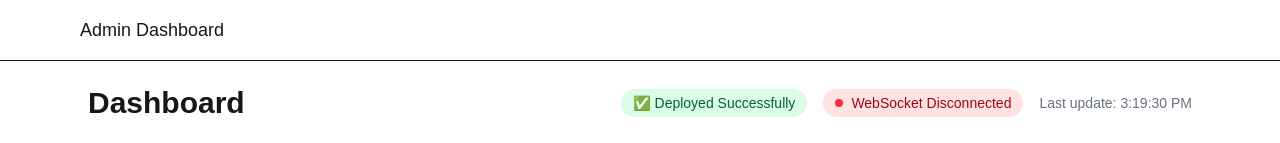
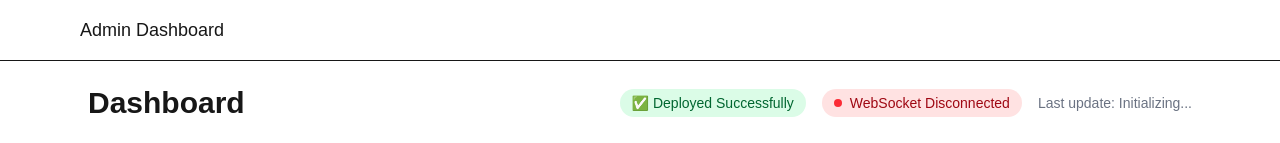
Before and after one commit to 2019UGEC100/status-app-cursor, a Next.js app: page /dashboard in a window 1280 px wide. Shown: the top 143 px of the page. Built offline with nearby package versions, Linux system fonts and the light colour scheme; no server answers.

Commit message:
fix: resolve hydration error and pusher import - use correct createPusherClient function

```diff
--- a/src/app/(dashboard)/dashboard/page.tsx
+++ b/src/app/(dashboard)/dashboard/page.tsx
@@ -1,7 +1,7 @@
 "use client";
 
 import { useEffect, useState } from "react";
-import { pusherClient } from "@/lib/pusher-client";
+import { createPusherClient } from "@/lib/pusher-client";
 
 interface Service {
   id: string;
@@ -33,10 +33,12 @@ export default function DashboardPage() {
   ]);
   const [incidents, setIncidents] = useState<Incident[]>([]);
   const [isConnected, setIsConnected] = useState(false);
-  const [lastUpdate, setLastUpdate] = useState<Date>(new Date());
+  const [lastUpdate, setLastUpdate] = useState<string>("");
 
   useEffect(() => {
     // Initialize Pusher connection
+    const pusherClient = createPusherClient();
+
     if (pusherClient) {
       const channel = pusherClient.subscribe('status-updates');
 
@@ -48,7 +50,7 @@ export default function DashboardPage() {
             service.id === data.service.id ? data.service : service
           )
         );
-        setLastUpdate(new Date());
+        setLastUpdate(new Date().toLocaleTimeString());
       });
 
       // Listen for incident updates
@@ -59,20 +61,21 @@ export default function DashboardPage() {
             incident.id === data.incident.id ? data.incident : incident
           )
         );
-        setLastUpdate(new Date());
+        setLastUpdate(new Date().toLocaleTimeString());
       });
 
       // Listen for new incidents
       channel.bind('incident-created', (data: { incident: Incident }) => {
         console.log('🆕 New incident created:', data);
         setIncidents(prev => [data.incident, ...prev]);
-        setLastUpdate(new Date());
+        setLastUpdate(new Date().toLocaleTimeString());
       });
 
       // Connection status
       pusherClient.connection.bind('connected', () => {
         console.log('✅ Pusher connected');
         setIsConnected(true);
+        setLastUpdate(new Date().toLocaleTimeString());
       });
 
       pusherClient.connection.bind('disconnected', () => {
@@ -101,7 +104,7 @@ export default function DashboardPage() {
               : service
           )
         );
-        setLastUpdate(new Date());
+        setLastUpdate(new Date().toLocaleTimeString());
         console.log(`🔄 Demo: ${randomService.name} status changed to ${newStatus}`);
       }
     }, 10000); // Every 10 seconds
@@ -128,7 +131,7 @@ export default function DashboardPage() {
             <span>{isConnected ? 'WebSocket Connected' : 'WebSocket Disconnected'}</span>
           </div>
           <span className="text-sm text-gray-500">
-            Last update: {lastUpdate.toLocaleTimeString()}
+            Last update: {lastUpdate || 'Initializing...'}
           </span>
         </div>
       </div>
```
